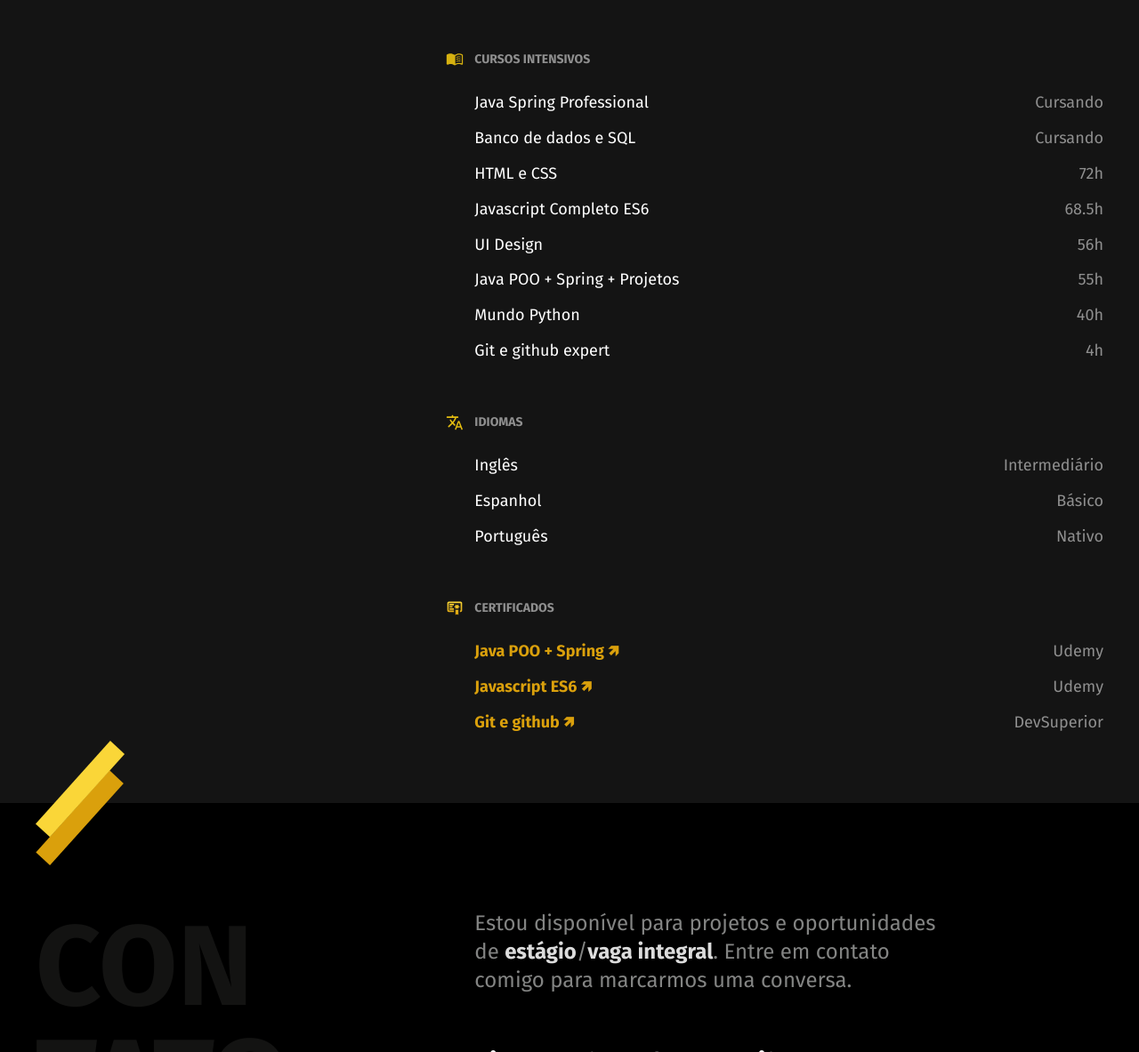
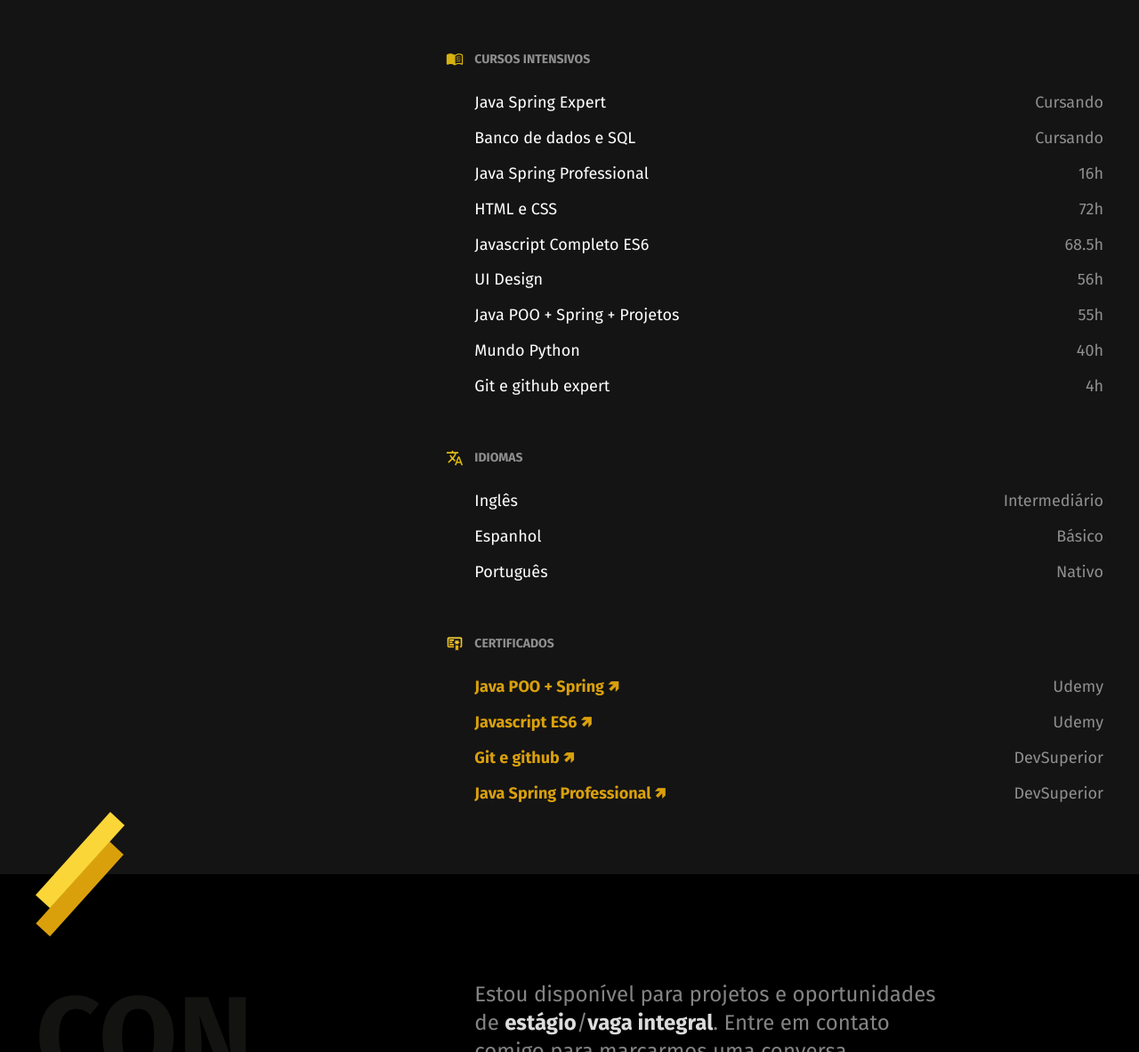
Before and after one commit to nexola/portfolio-website, a website: page index.html in a window 1280 px wide. Shown: the part 2203-3386 px from the top of the page at 89% size. Drawn offline with Linux system fonts and the light colour scheme.

Commit message:
Java spring professional

```diff
--- a/index.html
+++ b/index.html
@@ -144,8 +144,9 @@
           <div class="cursos">
             <h3>Cursos Intensivos</h3>
             <ul>
-              <li>Java Spring Professional<span>Cursando</span></li>
+              <li>Java Spring Expert<span>Cursando</span></li>
               <li>Banco de dados e SQL<span>Cursando</span></li>
+              <li>Java Spring Professional<span>16h</span></li>
               <li>HTML e CSS<span>72h</span></li>
               <li>Javascript Completo ES6<span>68.5h</span></li>
               <li>UI Design<span>56h</span></li>
@@ -189,6 +190,10 @@
                 <a href="https://devsuperior.club/c/1-2279" target="_blank">Git e github</a><span>DevSuperior</span>
               </li>
 
+              <li>
+                <a href="https://devsuperior.club/c/5-2279" target="_blank">Java Spring Professional</a><span>DevSuperior</span>
+              </li>
+
             </ul>
           </div>
         </div>
```
